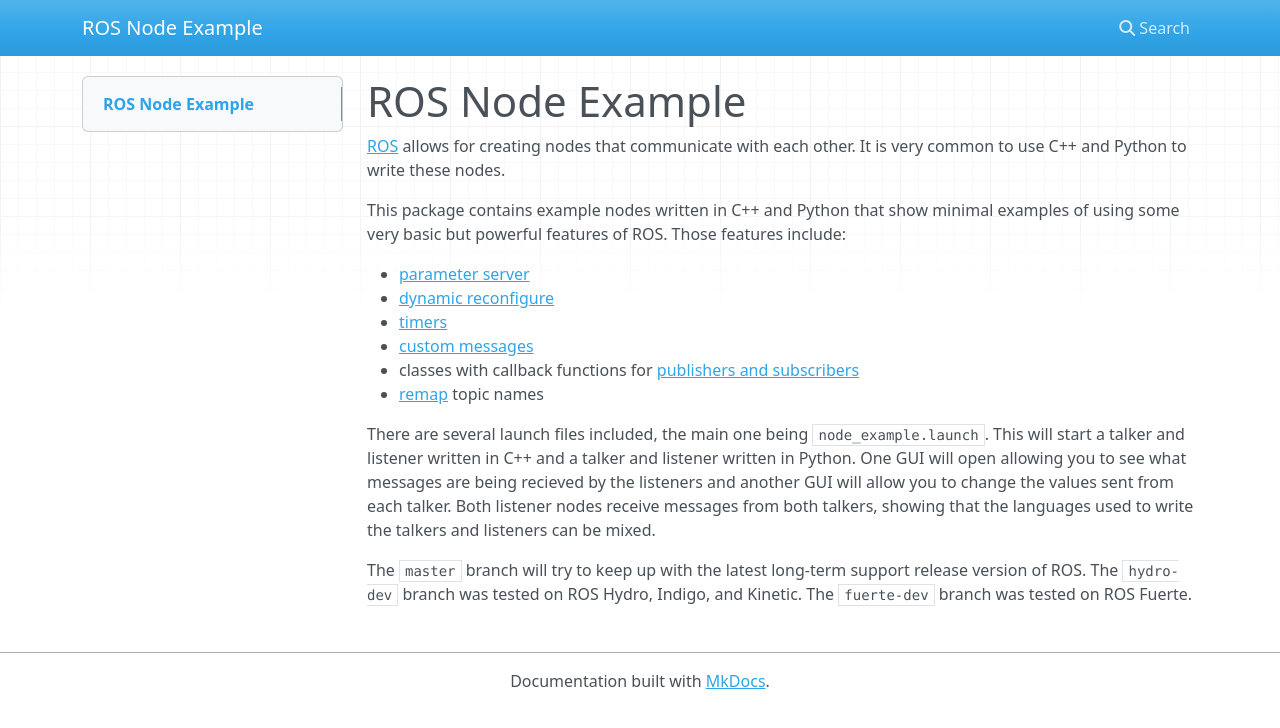
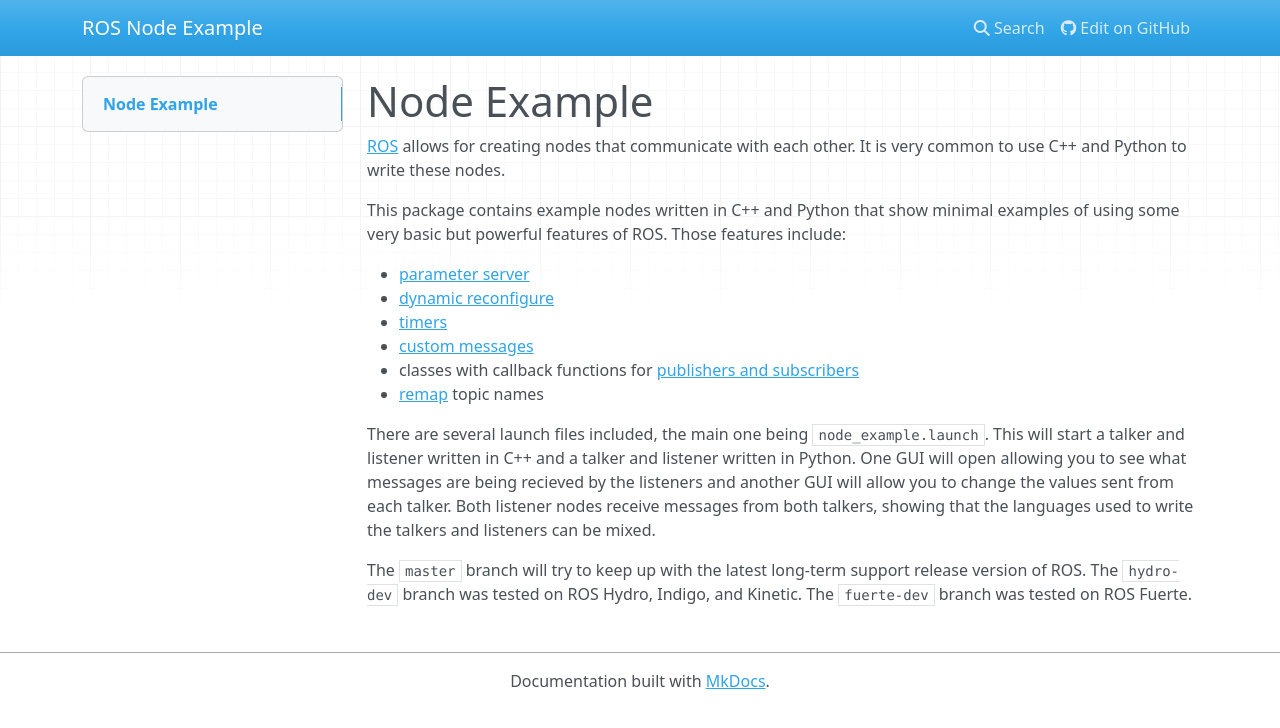
Before and after one commit to tdenewiler/node_example, an MkDocs documentation site: the page built from docs/index.md, in a window 1280 px wide. Shown: the top 728 px of the page. Built offline with MkDocs 1.6.1, drawn with Linux system fonts in a browser that asks for light colours; nearby versions of some CDN libraries.

Commit message:
Small additions to docs.

```diff
--- a/docs/index.md
+++ b/docs/index.md
@@ -1,4 +1,4 @@
-# ROS Node Example
+# Node Example
 
 [ROS](http://ros.org) allows for creating nodes that communicate with each other. It is very common
 to use C++ and Python to write these nodes.
--- a/mkdocs.yml
+++ b/mkdocs.yml
@@ -1 +1,2 @@
 site_name: ROS Node Example
+repo_url: https://github.com/tdenewiler/node_example
```
